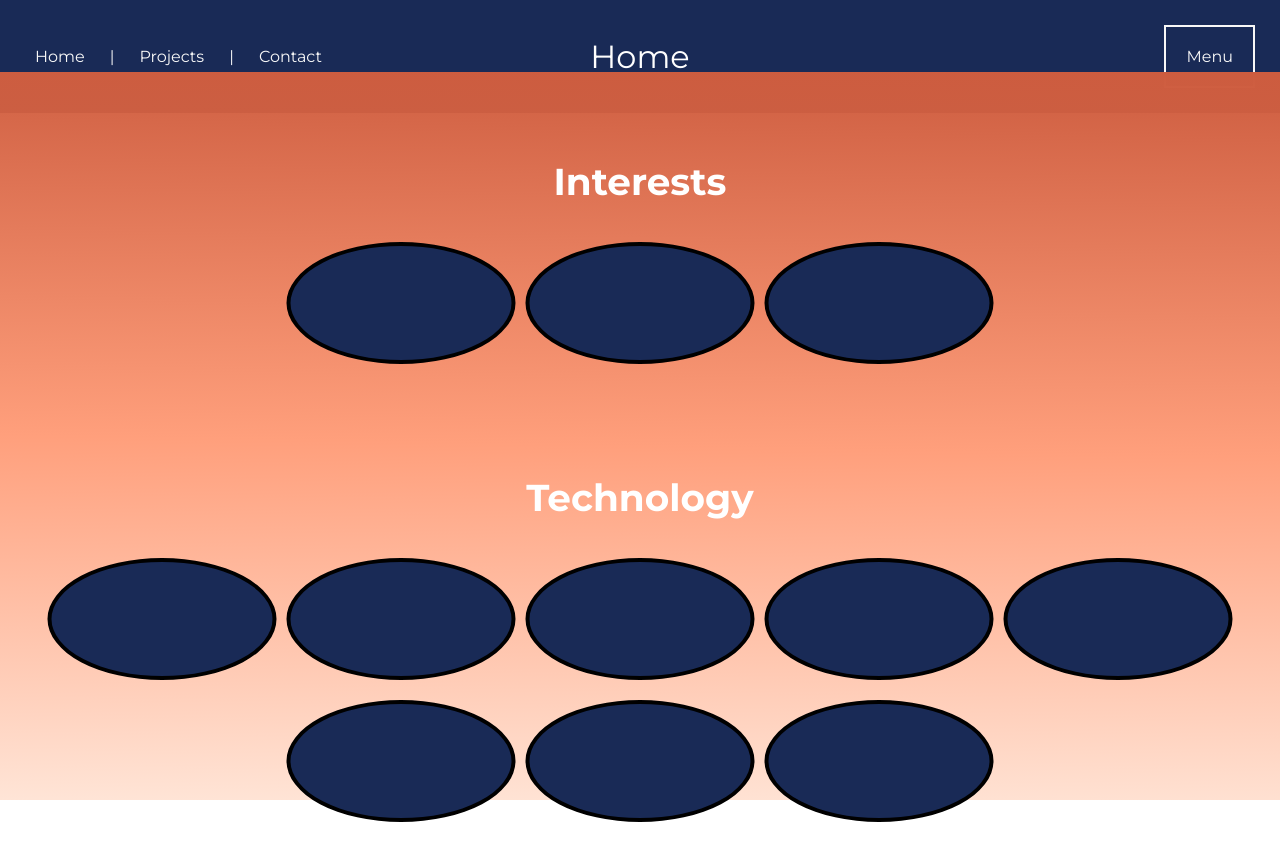
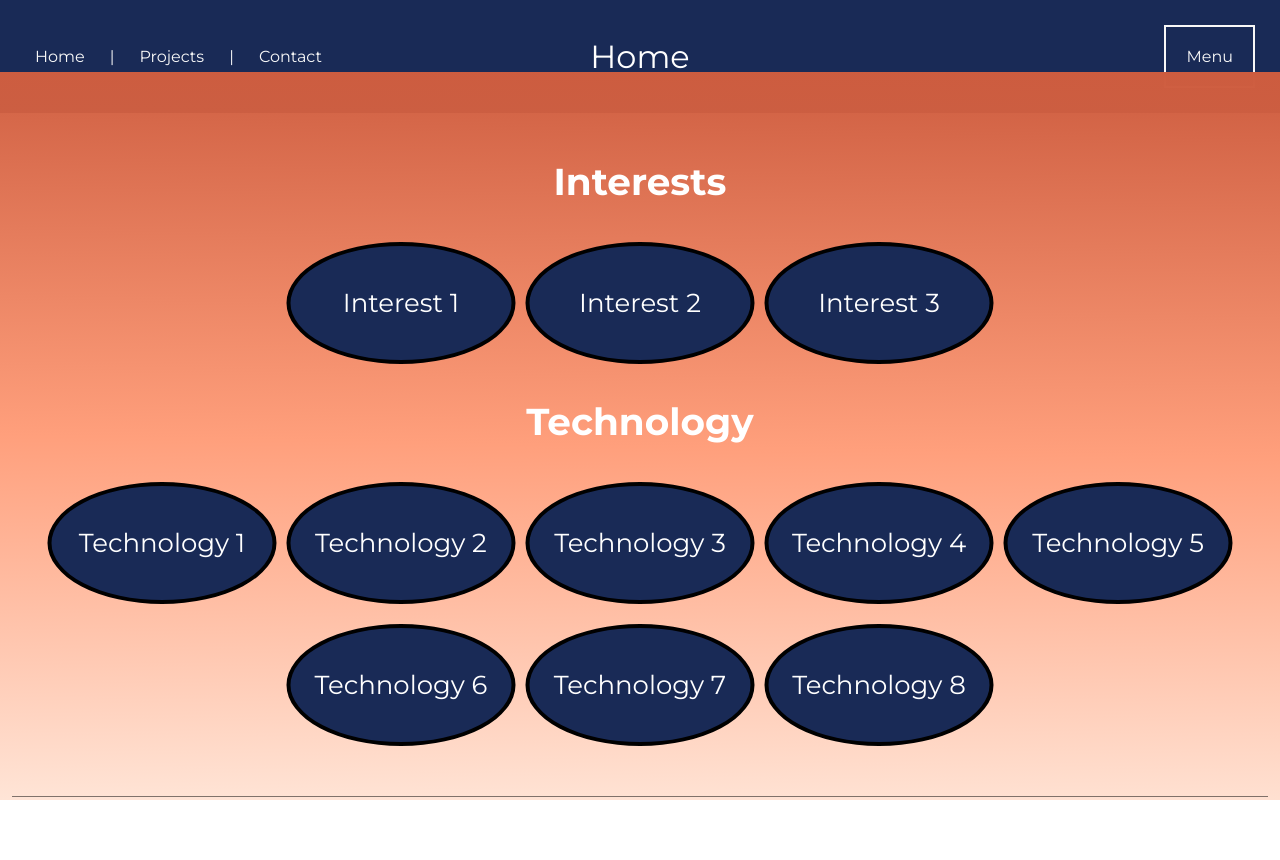
Before and after one commit to emilyjiji/newest-porfolio, a React (Create React App) app: page /projects in a window 1280 px wide. Shown: the top 860 px of the page. After the commit the page ends 808 px from the top, so only its background shows below. Built offline with nearby package versions, Linux system fonts and the light colour scheme.

Commit message:
added text to circles in projects, added dotted line

```diff
--- a/src/components/Projects.css
+++ b/src/components/Projects.css
@@ -38,13 +38,9 @@
     align-items: center;
     flex-wrap: wrap;
     margin: 30px;
+    padding-bottom: 0;
   }
 
-  .technology .circles {
-    display: flex;
-    justify-content: center;
-    margin: 30px;
-  }
 
 .technology .row {
   display: flex;
@@ -59,3 +55,23 @@
   background-color: #192A56;
   margin: 0 5px; /* Adjust as needed for spacing between circles */
 }
+
+  .circle-text {
+    /* Add styles for the text inside the circle */
+
+    display: flex;
+    font-size: 26px;
+
+  }
+  .circle{
+    justify-content: center;
+    text-align: center;
+    align-items: center;
+  }
+
+  .line {
+    /* Styles for the horizontal dotted line */
+    height: 1px;
+    border-top: 1px dotted black;
+    margin: 10px 0;
+  }
--- a/src/components/Projects.js
+++ b/src/components/Projects.js
@@ -4,15 +4,21 @@ import React from 'react';
 export default function Projects() {
   // Define your projects data or fetch it from an API
 
-  const renderCircles = (count) => {
+  const renderCircles = (count, texts) => {
     const circles = [];
     for (let i = 0; i < count; i++) {
       circles.push(
-        <div className="circle" key={i}></div>
+        <div className="circle" key={i}>
+          <div className="circle-text">{texts[i]}</div>
+        </div>
       );
     }
     return circles;
   };
+
+  const interestTexts = ['Interest 1', 'Interest 2', 'Interest 3'];
+  const technologyTextsRow1 = ['Technology 1', 'Technology 2', 'Technology 3', 'Technology 4', 'Technology 5'];
+  const technologyTextsRow2 = ['Technology 6', 'Technology 7', 'Technology 8'];
 
   return (
     <div>
@@ -20,14 +26,10 @@ export default function Projects() {
         <div className='title'>
           <h3>Interests</h3>
           <div className="circles">
-            {renderCircles(3)}
+            {renderCircles(3, interestTexts)}
           </div>
         </div>
       </div>
-      <br />
-      <br />
-      <br />
-      <br />
       <br />
       <br />
       <br />
@@ -43,15 +45,15 @@ export default function Projects() {
           <h3>Technology</h3>
           <div className="circles">
             <div className="row">
-              {renderCircles(5)}
+              {renderCircles(5, technologyTextsRow1)}
             </div>
             <div className="row">
-              {renderCircles(3)}
+              {renderCircles(3, technologyTextsRow2)}
             </div>
           </div>
+            <div className="line"></div> {/* Add the line element here */}
         </div>
-</div>
-
+      </div>
 
     </div>
   );
```
Lines whose indentation alone changed are shown as unchanged.
